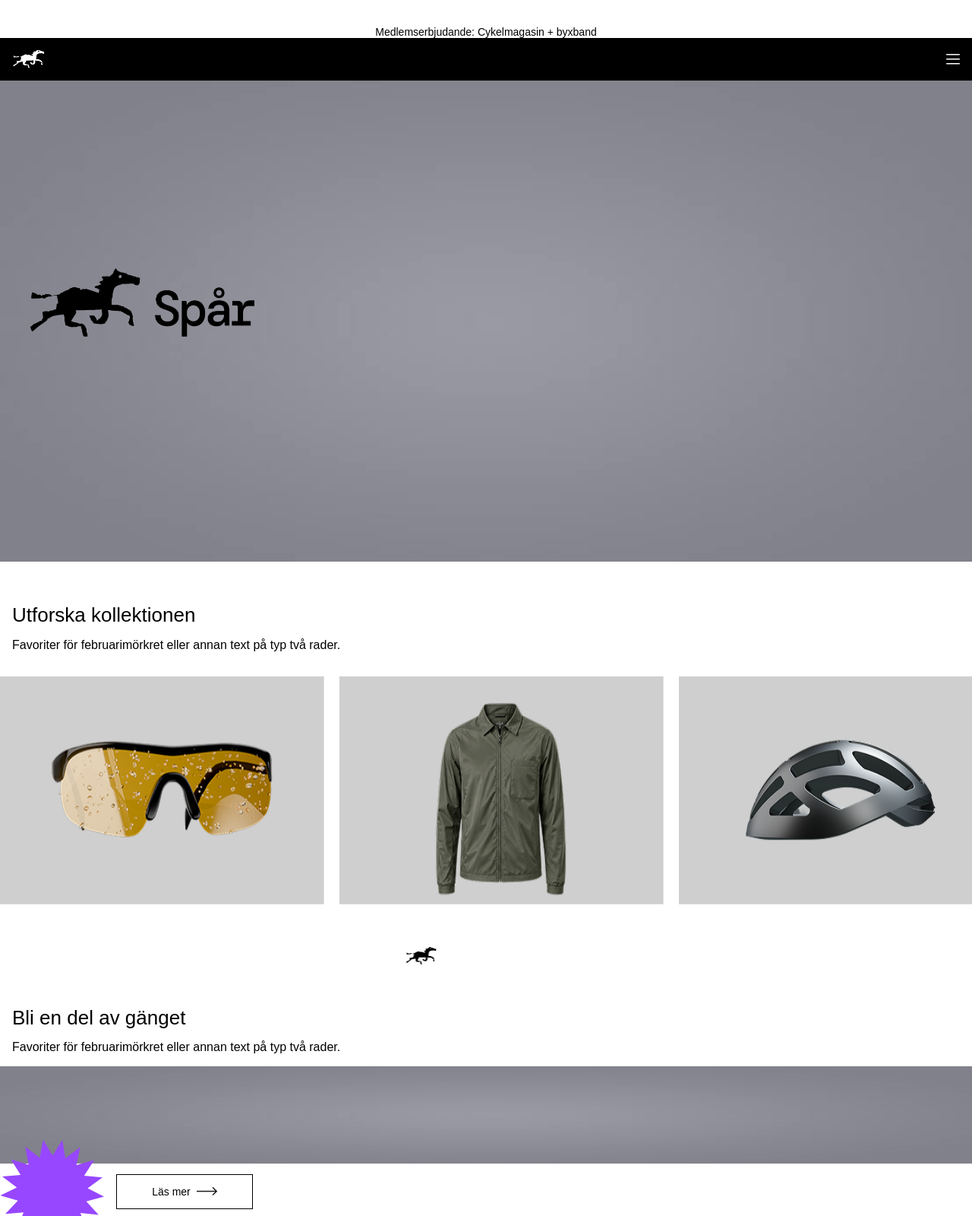
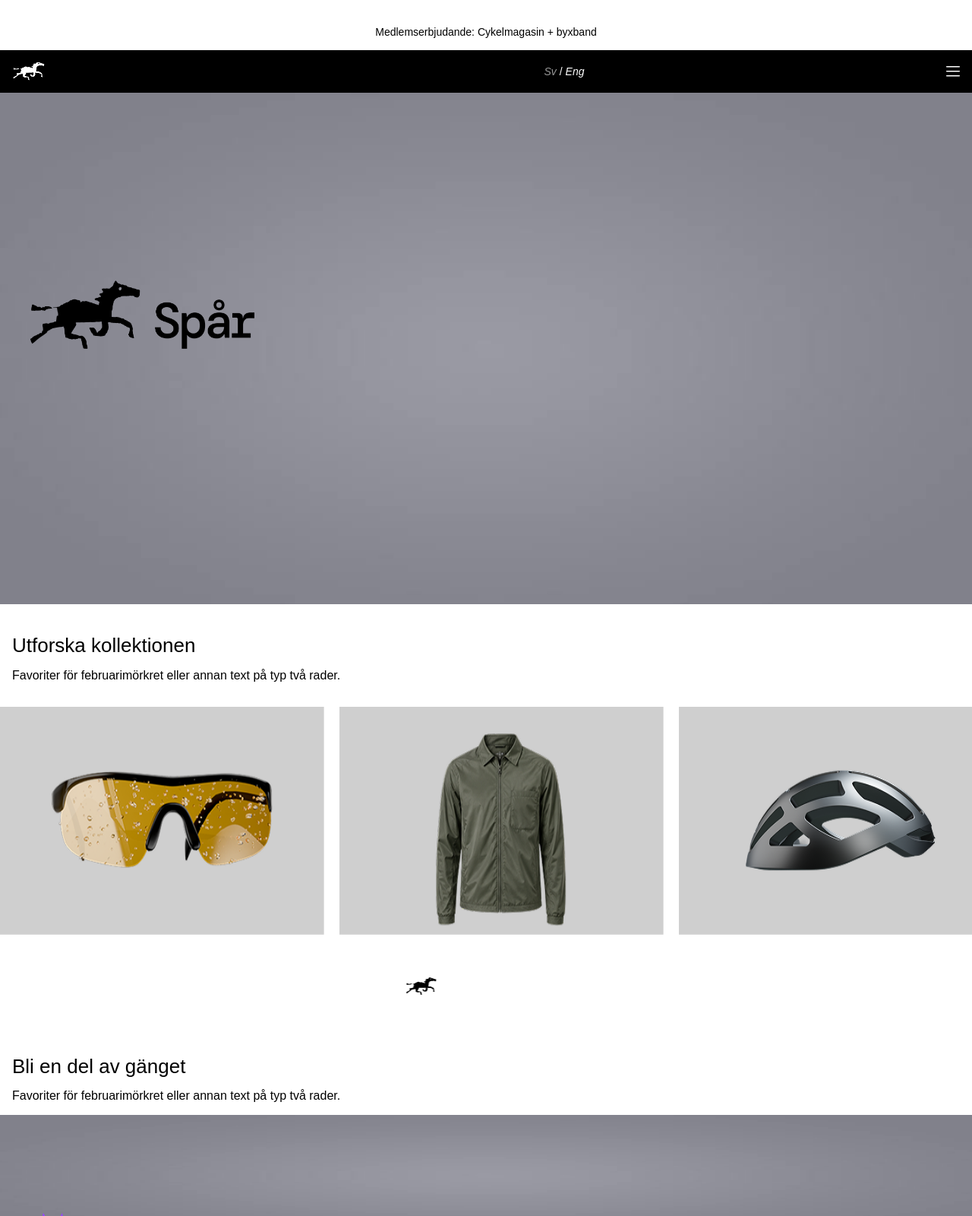
Before and after one commit to ElinFriden/projekt_spar, a plain HTML site: page index.html in a window 1280 px wide. Shown: the part 60-1660 px from the top of the page at 76% size. Drawn offline with Linux system fonts and the light colour scheme; a web font is replaced by a local one.

Commit message:
small changes to padding, header and footer

```diff
--- a/index.html
+++ b/index.html
@@ -14,6 +14,11 @@
       </div>
       <nav class="navigation">
         <img src="images/horse_white.png" alt="running horse" />
+        <div class="langToggle">
+          <a class="swedish" href="#">Sv</a>
+          <span>/</span>
+          <a href="#">Eng</a>
+        </div>
         <div class="dropdown">
           <img class="dropBtn" src="images/menu.svg" alt="" />
           <div class="dropdownContent">
@@ -99,22 +104,6 @@
         </div>
       </div>
 
-      <!-- star and image
-      <section class="starContainer">
-        <img class="heroImage" src="images/grey.jpeg" alt="" />
-        <img class="star" src="images/Star.svg" alt="" />
-        <img class="insideStar" src="images/grey.jpeg" alt="" />
-      </section>
-
-      <div class="buttonContainer">
-        <button class="button">
-          Gå med
-          <img src="images/Arrow White.svg" alt="" />
-        </button>
-      </div>
-
-      -->
-
       <!-- design-part with product card and colors -->
       <section class="designSection">
         <div class="paragraph">
@@ -137,7 +126,7 @@
           </button>
         </div>
       </section>
-      <div class="paragraph">
+      <div class="paragraph colored">
         <h2 class="h2">Läs mer om vår hållbarhet</h2>
         <p>
           Vi jobbar med......hållbara material och vi skriver kort om det på två
--- a/styles.css
+++ b/styles.css
@@ -66,7 +66,6 @@ img {
 .heroImage {
   width: 100vw;
   height: 673px;
-  padding-bottom: var(--space-m);
 }
 
 p {
@@ -81,8 +80,15 @@ ul {
 li {
   list-style: none;
 }
+
 li.lined {
   border-bottom: 1px solid white;
+}
+
+a {
+  text-decoration: none;
+  color: var(--main-bg-color);
+  font-style: italic;
 }
 
 /* elements and classes */
@@ -99,7 +105,7 @@ header {
 }
 
 header p {
-  padding: var(--space-medium);
+  padding-bottom: var(--space-xs);
 }
 
 .navigation {
@@ -108,9 +114,16 @@ header p {
   align-items: center;
   background-color: black;
   color: white;
-  padding: var(--space-medium);
   position: relative;
   padding: var(--space-xs);
+}
+
+.langToggle {
+  margin-left: 180px;
+}
+
+.swedish {
+  color: #989898;
 }
 
 /* dropdown menu */
@@ -180,7 +193,7 @@ header p {
 .magazineImg {
   height: 160px;
   width: 100%;
-  padding-bottom: var(--space-s);
+  margin-bottom: var(--space-s);
 }
 
 /* overlapping button and member offer */
@@ -195,13 +208,15 @@ header p {
   display: flex;
   z-index: 1000;
   align-items: center;
-  gap: 16px;
+  width: 100vw;
+  gap: 25px;
 }
 
 .overlap .button {
   width: 180px;
   height: 46px;
   justify-content: center;
+  margin: 0;
 }
 
 .star {
@@ -221,6 +236,12 @@ header p {
   padding: 0px var(--space-xs) var(--space-xs) var(--space-xs);
 }
 
+.paragraph.colored {
+  background-color: var(--accent-color);
+  margin-top: 80px;
+  padding-bottom: var(--space-s);
+}
+
 .item1 {
   grid-column-start: 1;
   grid-column-end: 3;
@@ -230,13 +251,14 @@ header p {
 .h3 {
   font-size: var(--fontsize-h2);
   font-weight: var(--fontWeight-h2);
-  padding-top: var(--space-xs);
+  padding-top: var(--space-m);
   padding-bottom: var(--space-xs);
   line-height: 110%;
 }
 
 .h3 {
-  padding-bottom: var(--space-m);
+  padding-bottom: 0px;
+  padding-top: var(--space-xs);
 }
 
 /* moving horse banner */
@@ -306,10 +328,8 @@ header p {
   font-size: var(--fontsize-link);
   padding: var(--space-xs) 24px var(--space-xs) 24px;
   font-weight: var(--fontWeight-button);
-  margin-top: var(--space-xl);
   text-wrap: nowrap;
-  margin-top: var(--space-xs);
-  margin-bottom: var(--space-xs);
+  margin-top: var(--space-m);
 }
 
 .arrow {
@@ -372,6 +392,7 @@ li.listItem {
 
 .instaLogo {
   width: 30px;
+  margin-right: 10px;
 }
 
 /* media queries*/
```
